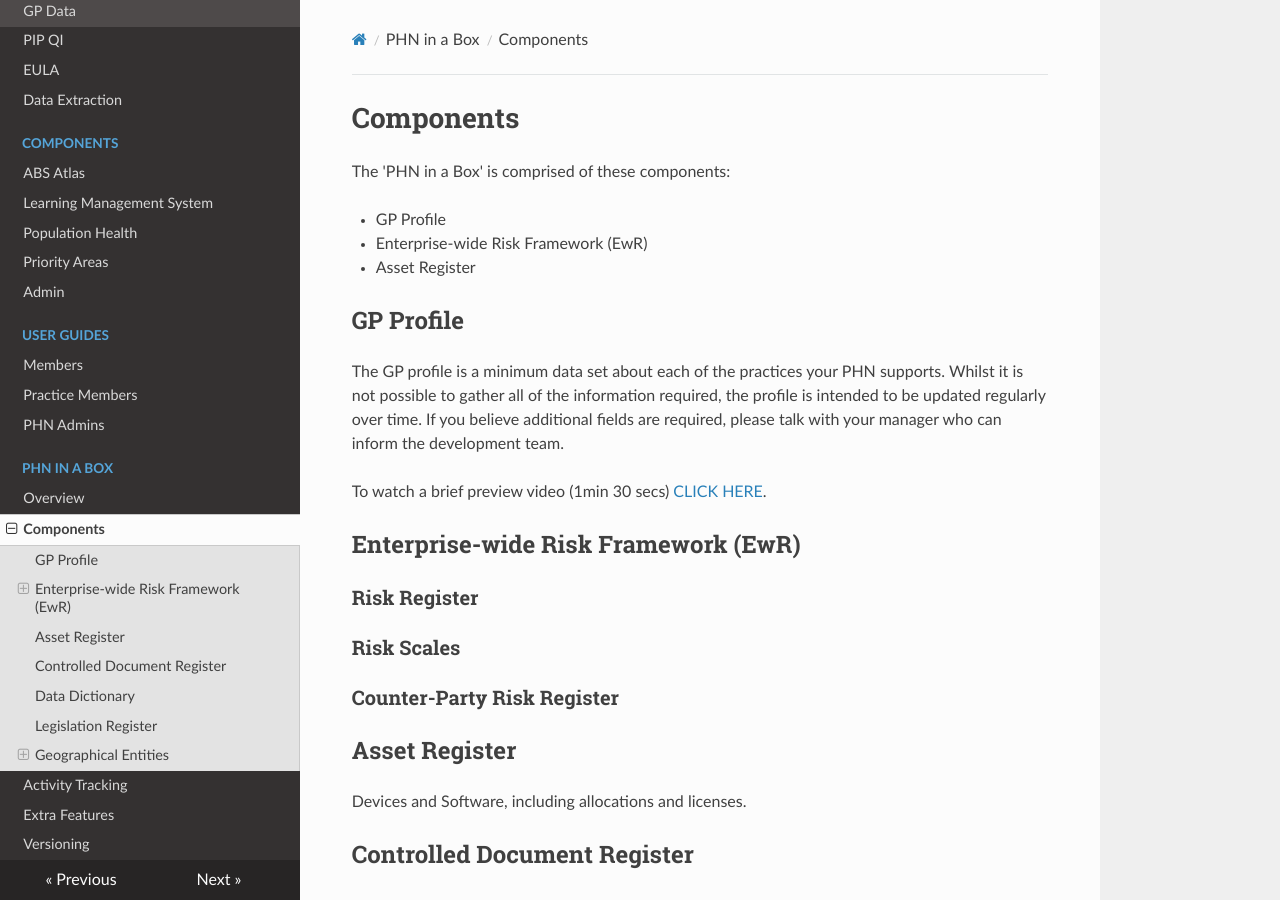
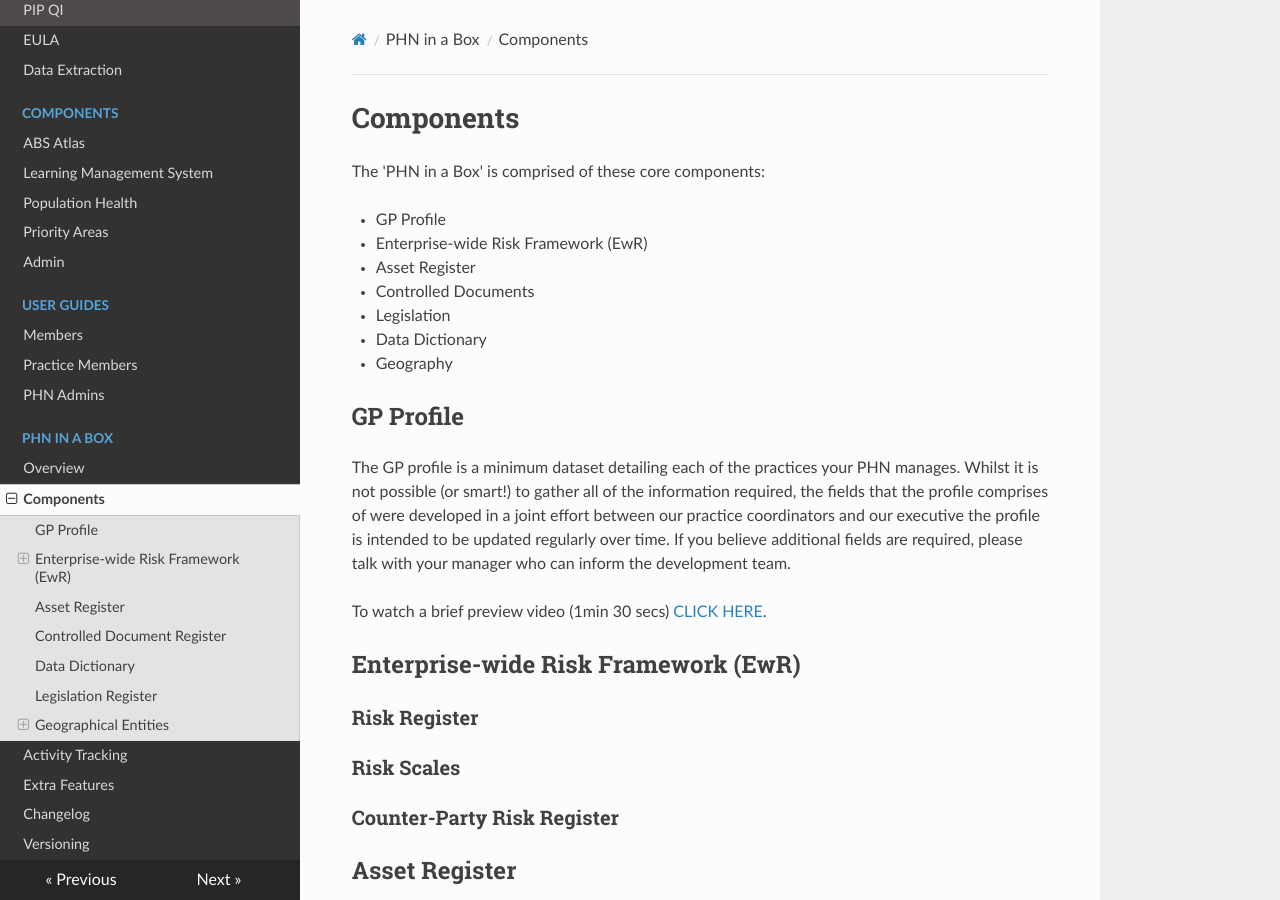
Before and after one commit to MurrayPHN/phn-exchange-docs, an MkDocs documentation site: the page built from docs/phn-in-a-box/components.md, in a window 1280 px wide and 900 px high. Built offline with MkDocs 1.6.1, drawn with Linux system fonts in a browser that asks for light colours; nearby versions of some CDN libraries.

Commit message:
Added changelog for PHN CRM

```diff
--- a/docs/phn-in-a-box/components.md
+++ b/docs/phn-in-a-box/components.md
@@ -1,14 +1,18 @@
 # Components
 
-The 'PHN in a Box' is comprised of these components:
+The 'PHN in a Box' is comprised of these core components:
 
 - GP Profile
 - Enterprise-wide Risk Framework (EwR)
 - Asset Register
+- Controlled Documents
+- Legislation
+- Data Dictionary
+- Geography
 
 ## GP Profile
 
-The GP profile is a minimum data set about each of the practices your PHN supports. Whilst it is not possible to gather all of the information required, the profile is intended to be updated regularly over time. If you believe additional fields are required, please talk with your manager who can inform the development team.
+The GP profile is a minimum dataset detailing each of the practices your PHN manages. Whilst it is not possible (or smart!) to gather all of the information required, the fields that the profile comprises of were developed in a joint effort between our practice coordinators and our executive the profile is intended to be updated regularly over time. If you believe additional fields are required, please talk with your manager who can inform the development team.
 
 
 To watch a brief preview video (1min 30 secs) [CLICK HERE](https://youtu.be/P8YCFshdRaY).
--- a/mkdocs.yml
+++ b/mkdocs.yml
@@ -36,6 +36,7 @@ nav:
     - Components: 'phn-in-a-box/components.md'
     - Activity Tracking: 'phn-in-a-box/activity-tracking.md'
     - Extra Features: 'phn-in-a-box/extra-features.md'
+    - Changelog: 'phn-in-a-box/changelog.md'
 - Versioning: 'versioning.md'
 
 markdown_extensions:
```
Also changed, not shown: docs/phn-in-a-box/changelog.md (added, +75 -0 lines).
